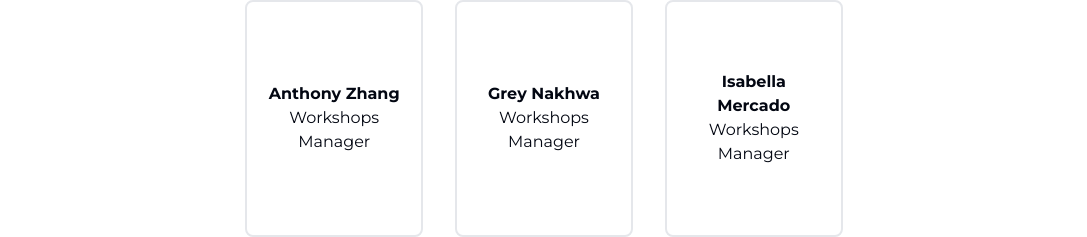
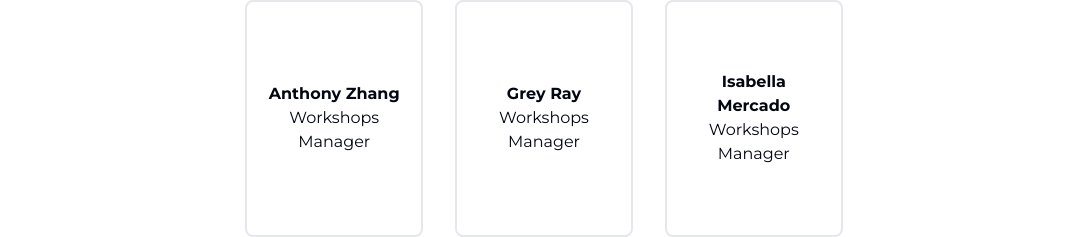
Before and after one commit to multiverseresearchers/multiverse-researchers, a React (Vite) app: page /about in a window 1280 px wide. Shown: the part 2473-2710 px from the top of the page, without its empty margins (96-1183 px from the left). Built offline with nearby package versions, Linux system fonts and the light colour scheme.

Commit message:
updated name

```diff
--- a/src/components/about/About.tsx
+++ b/src/components/about/About.tsx
@@ -146,7 +146,7 @@ const About = () => {
 							<p>Workshops Manager</p>
 						</div>
 						<div className='md:w-1/3 aspect-[3/4] flex flex-col justify-center rounded-lg p-4 border-2'>
-							<p className='font-bold'>Grey Nakhwa</p>
+							<p className='font-bold'>Grey Ray</p>
 							<p>Workshops Manager</p>
 						</div>
 						<div className='md:w-1/3 aspect-[3/4] flex flex-col justify-center rounded-lg p-4 border-2'>
```
